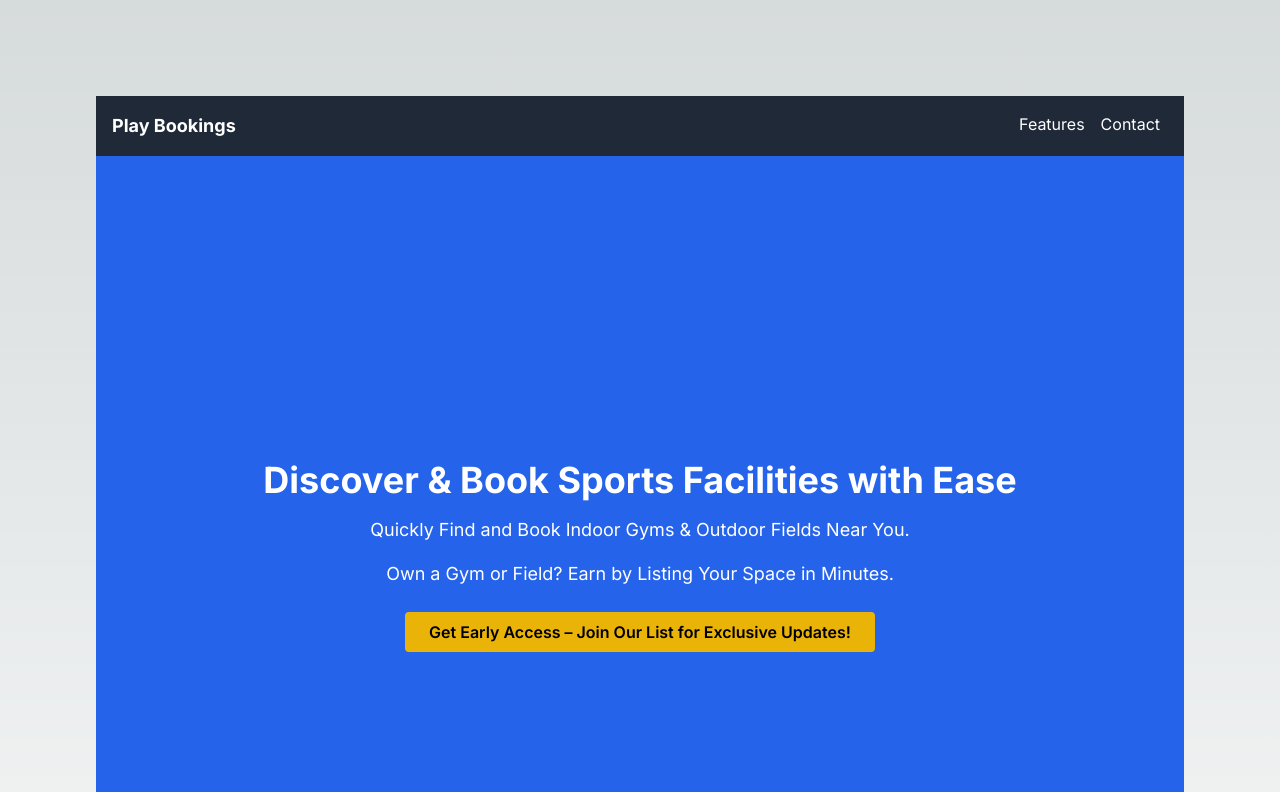
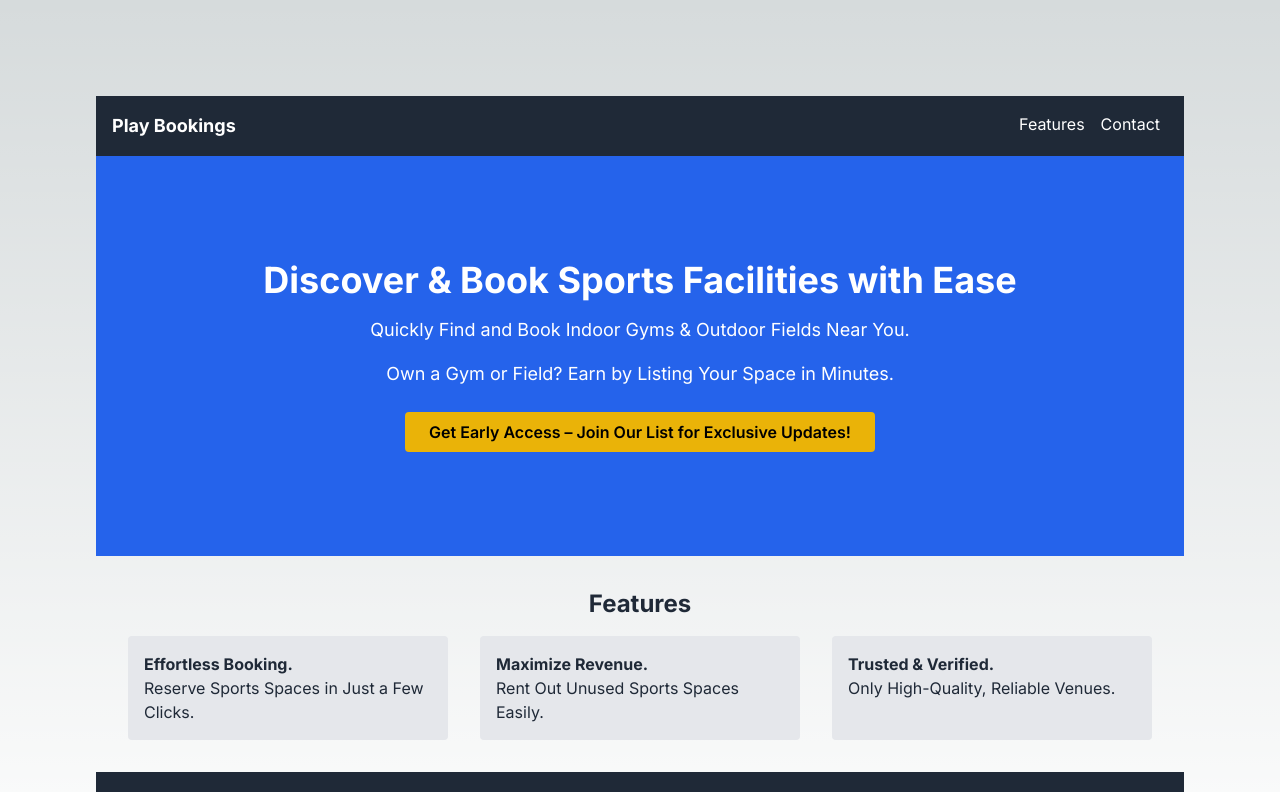
Before and after one commit to jensenmiers/PlayBookings.com, a Next.js app in the folder play-bookings/: page / in a window 1280 px wide. Shown: the top 792 px of the page. Built offline with nearby package versions, Linux system fonts and the light colour scheme.

Commit message:
viewport vh set to 50

```diff
--- a/play-bookings/src/app/page.js
+++ b/play-bookings/src/app/page.js
@@ -3,7 +3,7 @@ import Head from "next/head";
 
 export default function Home() {
   return (
-    <main className="flex min-h-[80vh] flex-col items-center justify-between p-24">
+    <main className="flex flex-col items-center justify-between p-24">
       <div>
         {/* Header */}
         <header className="flex justify-between p-4 bg-gray-800 text-white">
@@ -16,7 +16,7 @@ export default function Home() {
         </header>
 
         {/* Hero Section */}
-        <section className="flex flex-col items-center justify-center h-screen bg-blue-600 text-white">
+        <section className="flex flex-col items-center justify-center h-[50vh] bg-blue-600 text-white">
           <h2 className="text-4xl font-bold">Discover & Book Sports Facilities with Ease</h2>
           <p className="mt-4 text-lg">Quickly Find and Book Indoor Gyms & Outdoor Fields Near You.</p>
           <p className="mt-4 text-lg">Own a Gym or Field? Earn by Listing Your Space in Minutes.</p>
```
